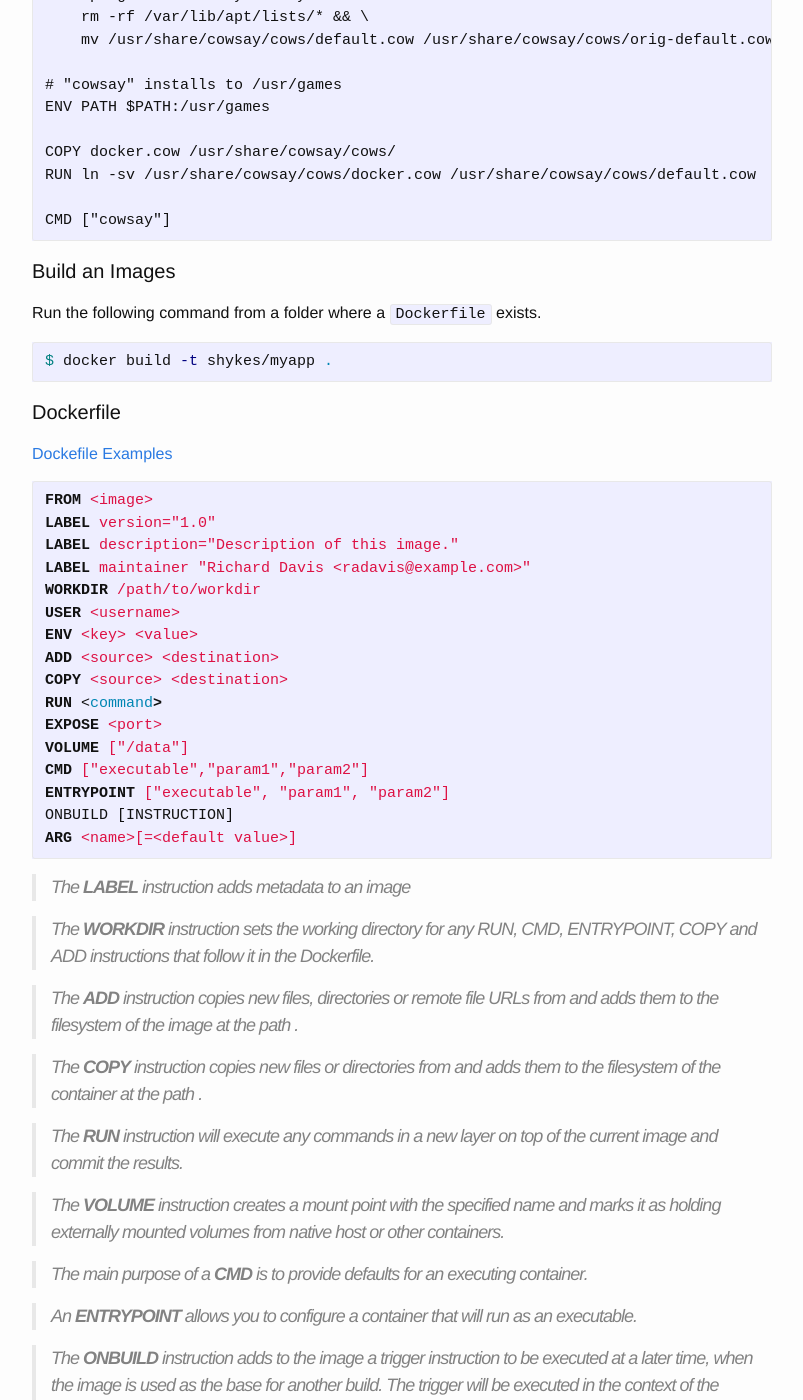
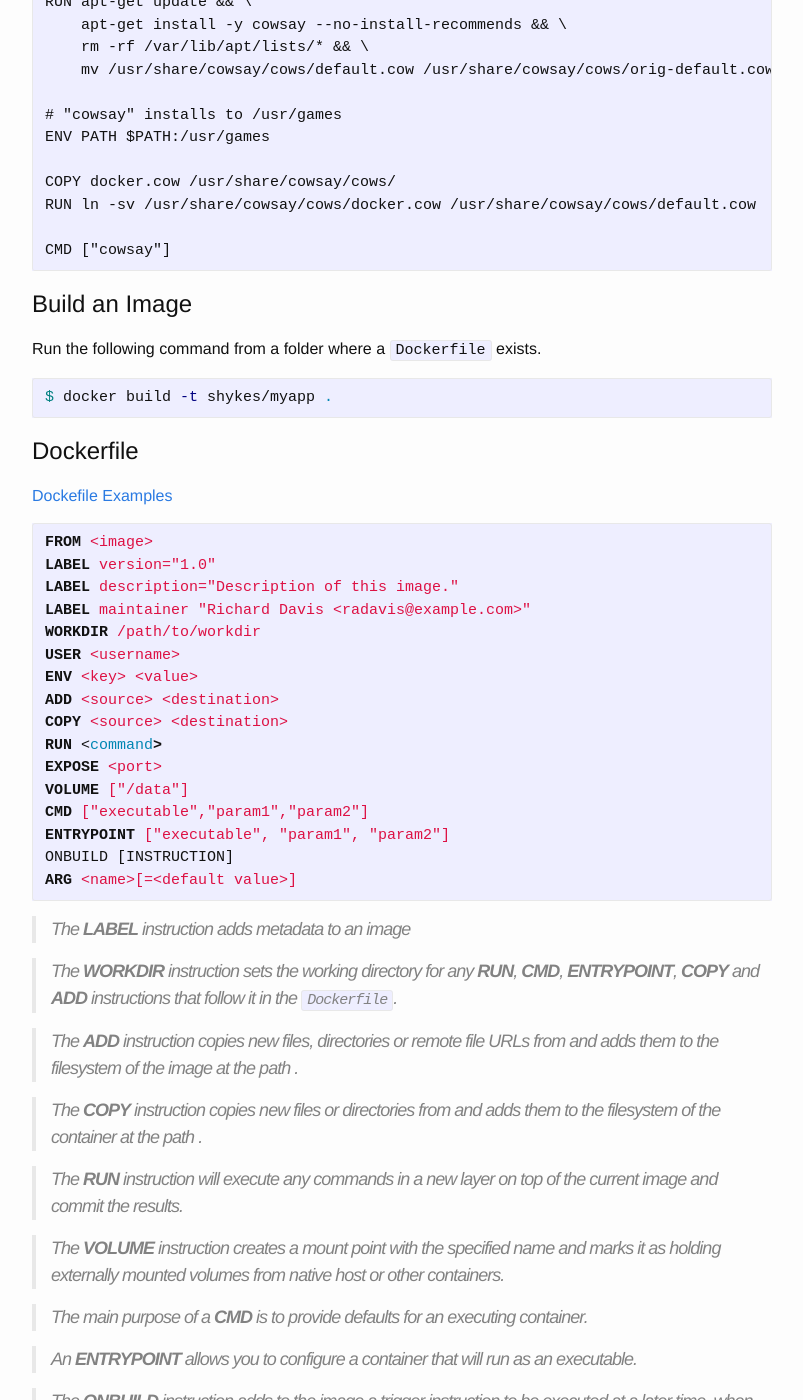
Before and after one commit to radavis/radavis.github.io, a Jekyll site: the page built from _posts/2017-01-21-docker-notes.markdown, in a window 1280 px wide and 1400 px high, scrolled down 1108 px. Shown: the whole window, without its empty margins (238-1041 px from the left). Built offline with Jekyll 4.4.1, drawn with Linux system fonts in a browser that asks for light colours.

Commit message:
update markdown

````diff
--- a/_posts/2017-01-21-docker-notes.markdown
+++ b/_posts/2017-01-21-docker-notes.markdown
@@ -5,7 +5,7 @@
 tags: docker
 ---
 
-#### References
+# References
 
 * [Docker Toolbox Overview](https://docs.docker.com/toolbox/overview/)
 * [Docker Getting Started Tutorial](https://docs.docker.com/engine/getstarted/)
@@ -13,7 +13,7 @@
 * [Dockerfile Reference](https://docs.docker.com/engine/reference/builder/)
 * [Dockerize PostgreSQL](https://docs.docker.com/engine/examples/postgresql_service/)
 
-#### Verify Installation
+# Verify Installation
 
 This command:
 
@@ -27,19 +27,19 @@
 > An _image_ is a filesystem and parameters to use at runtime. (no state)
 > A _container_ is a running instance of an image.
 
-#### List All Containers
+# List All Containers
 
 ```bash
 $  docker ps -a
 ```
 
-#### List All Images
+# List All Images
 
 ```bash
 $ docker images
 ```
 
-#### Run a Container, with Arguments
+# Run a Container, with Arguments
 
 ```bash
 $ docker run docker/whalesay cowsay boo
@@ -65,7 +65,7 @@
 CMD ["cowsay"]
 ```
 
-#### Build an Images
+# Build an Image
 
 Run the following command from a folder where a `Dockerfile` exists.
 
@@ -73,7 +73,7 @@
 $ docker build -t shykes/myapp .
 ```
 
-#### Dockerfile
+# Dockerfile
 
 [Dockefile Examples](https://docs.docker.com/engine/reference/builder/#/dockerfile-examples)
 
@@ -98,7 +98,7 @@
 
 > The **LABEL** instruction adds metadata to an image
 
-> The **WORKDIR** instruction sets the working directory for any RUN, CMD, ENTRYPOINT, COPY and ADD instructions that follow it in the Dockerfile.
+> The **WORKDIR** instruction sets the working directory for any **RUN**, **CMD**, **ENTRYPOINT**, **COPY** and **ADD** instructions that follow it in the `Dockerfile`.
 
 > The **ADD** instruction copies new files, directories or remote file URLs from <src> and adds them to the filesystem of the image at the path <dest>.
 
````
